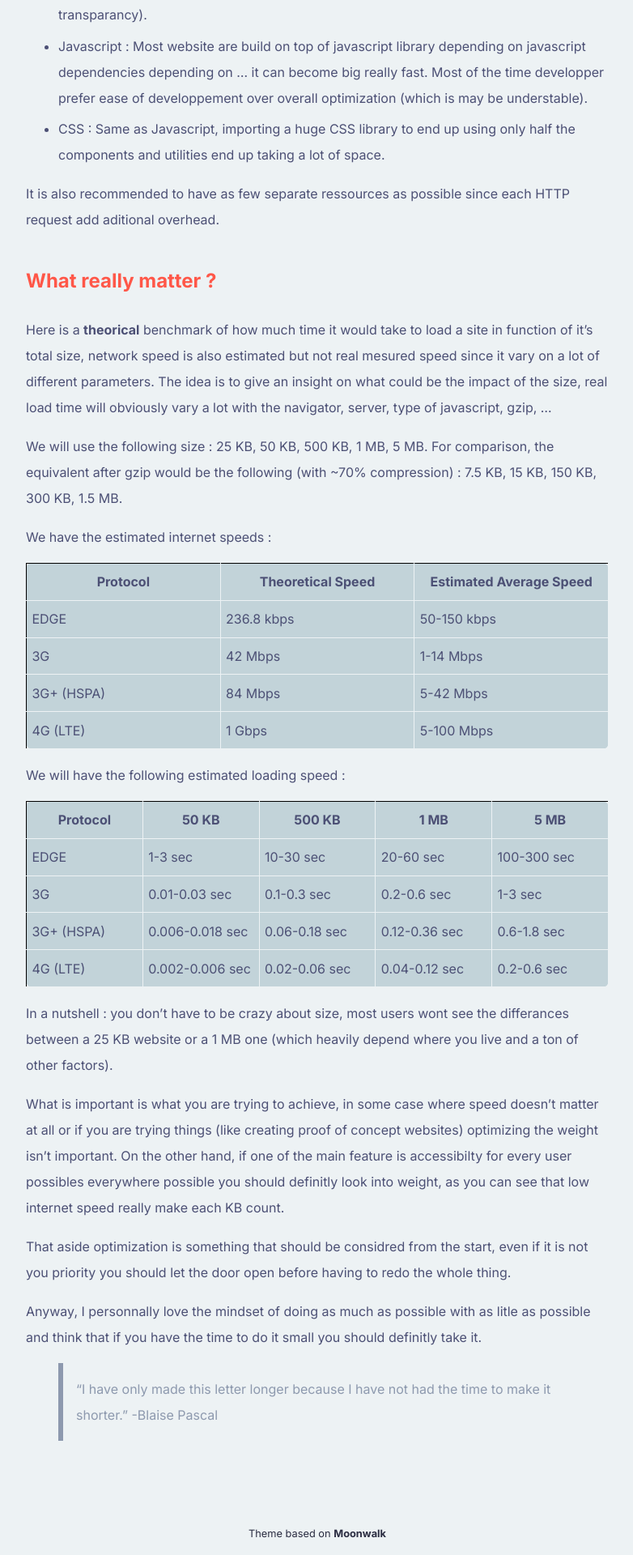
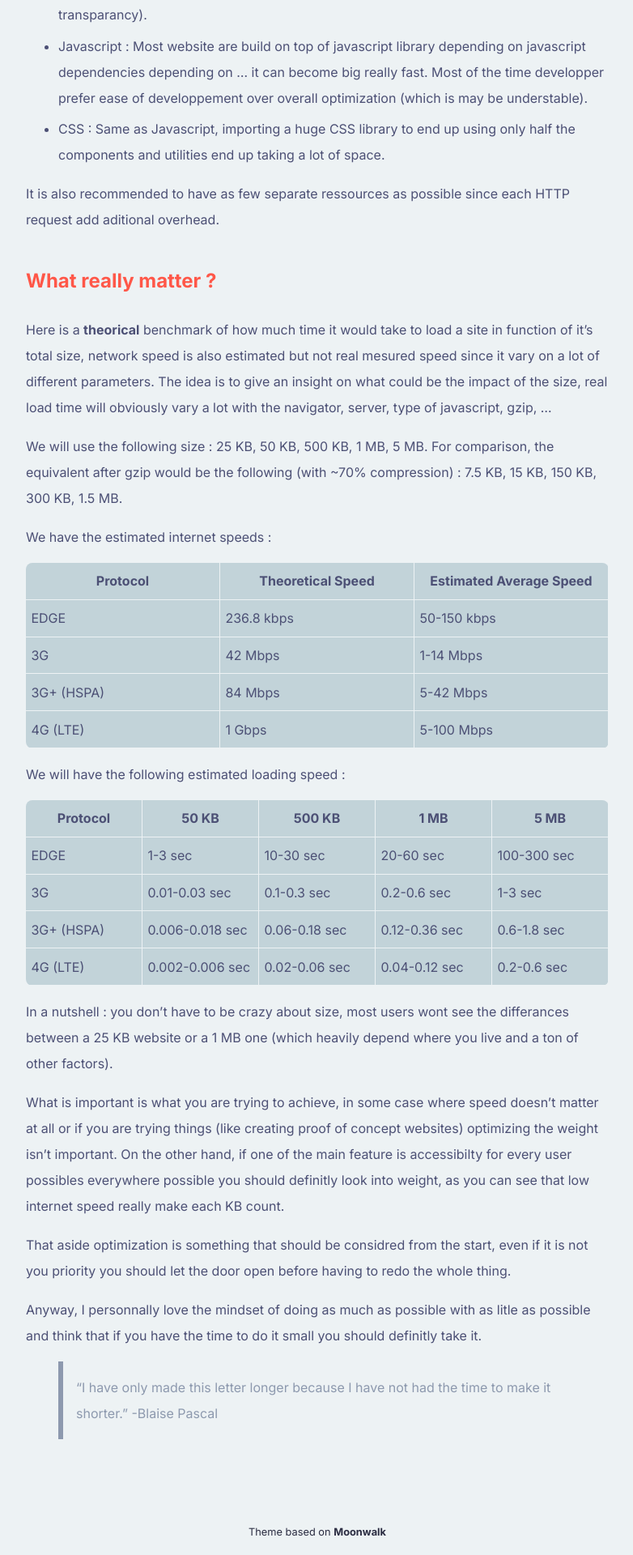
Before and after one commit to ndegheselle/blog.degheselle.fr, a Jekyll site: the page built from _posts/2023-02-06-how-light-should-a-website-be.md, in a window 1280 px wide. Shown: the part 1303-3223 px from the top of the page at 81% size, without its empty margins (248-1030 px from the left). Built offline with Jekyll 4.4.1, drawn with Linux system fonts in a browser that asks for light colours.

Commit message:
CSS final border fix table

```diff
--- a/_sass/moonwalk.scss
+++ b/_sass/moonwalk.scss
@@ -45,7 +45,6 @@ table {
 
 table, th, td {
   width: 100%;
-  border: thin solid black;
   border-collapse: collapse;
   padding: 0.4em;
 
```
